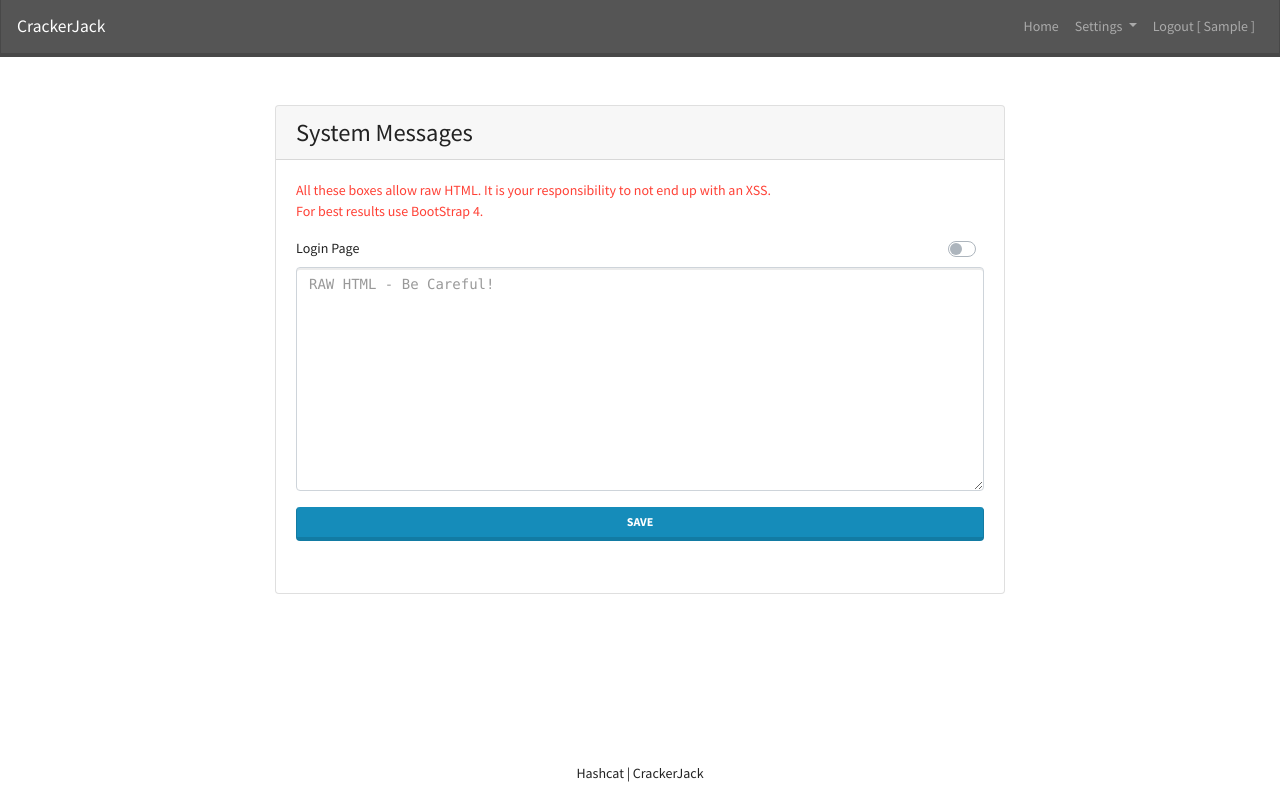
After one commit to ctxis/crackerjack, a Flask app: page /admin/system/messages in a window 1280 px wide. The commit adds this page. Run offline with Flask 2, Linux system fonts and the light colour scheme; a user stored in the database is signed in; tables that the repository leaves empty hold one stand-in row (values such as "Sample post"); some libraries are stand-ins or nearby versions.

Commit message:
Implement custom system message for login page (like instructions how to login etc)

```diff
--- a/app/controllers/admin.py
+++ b/app/controllers/admin.py
@@ -254,3 +254,35 @@ def shell_logs():
         'admin/shell/logs.html',
         shell_logs=shell_logs
     )
+
+
+@bp.route('/system/messages', methods=['GET'])
+@login_required
+def system_messages():
+    if not current_user.admin:
+        flash('Access Denied', 'error')
+        return redirect(url_for('home.index'))
+
+    return render_template(
+        'admin/system/messages.html'
+    )
+
+
+@bp.route('/system/messages/save', methods=['POST'])
+@login_required
+def system_messages_save():
+    if not current_user.admin:
+        flash('Access Denied', 'error')
+        return redirect(url_for('home.index'))
+
+    provider = Provider()
+    settings = provider.settings()
+
+    system_message_login = request.form['system_message_login'].strip()
+    system_message_login_show = int(request.form.get('system_message_login_show', 0))
+
+    settings.save('system_message_login', system_message_login)
+    settings.save('system_message_login_show', system_message_login_show)
+
+    flash('Settings saved', 'success')
+    return redirect(url_for('admin.system_messages'))
--- /dev/null
+++ b/app/templates/admin/system/messages.html
@@ -0,0 +1,37 @@
+{% extends 'layout/base.html' %}
+
+{% block content %}
+<div class="row mt-5">
+    <div class="col-2"></div>
+    <div class="col">
+        <div class="card">
+            <h3 class="card-header">System Messages</h3>
+            <ul class="card-body">
+                <div class="text-danger mb-3">
+                    All these boxes allow raw HTML. It is your responsibility to not end up with an XSS.
+                    <br>
+                    For best results use BootStrap 4.
+                </div>
+
+                <form action="{{ url_for('admin.system_messages_save') }}" method="post">
+                    <input type="hidden" name="csrf_token" value="{{ csrf_token() }}">
+
+                    <div class="form-group">
+                        <label for="system_message_login_show">Login Page</label>
+                        <div class="custom-control custom-switch float-right">
+                            <input name="system_message_login_show" type="checkbox" class="custom-control-input" id="system_message_login_show" value="1" {{ "checked='checked'" if setting_get('system_message_login_show', '0') == '1' else '' }}>
+                            <label class="custom-control-label" for="system_message_login_show"></label>
+                        </div>
+                        <textarea class="form-control text-monospace" id="system_message_login" name="system_message_login" rows="10" placeholder="RAW HTML - Be Careful!">{{ setting_get('system_message_login', '') }}</textarea>
+                    </div>
+
+                    <div class="form-group">
+                        <button type="submit" class="btn btn-primary btn-block">save</button>
+                    </div>
+                </form>
+            </ul>
+        </div>
+    </div>
+    <div class="col-2"></div>
+</div>
+{% endblock %}
--- a/app/templates/auth/login.html
+++ b/app/templates/auth/login.html
@@ -1,6 +1,12 @@
 {% extends 'layout/base.html' %}
 
 {% block content %}
+
+{% set system_message_login_show = setting_get('system_message_login_show', '') %}
+{% if system_message_login_show == '1' %}
+{{ setting_get('system_message_login', '')|safe }}
+{% endif %}
+
 <div class="row mt-5">
     <div class="col"></div>
     <div class="col">
--- a/app/templates/layout/base.html
+++ b/app/templates/layout/base.html
@@ -45,6 +45,7 @@
                     <a class="dropdown-item" href="{{ url_for('admin.settings_hashcat') }}">Hashcat</a>
                     <a class="dropdown-item" href="{{ url_for('admin.settings_auth') }}">Authentication</a>
                     <a class="dropdown-item" href="{{ url_for('admin.users') }}">Users</a>
+                    <a class="dropdown-item" href="{{ url_for('admin.system_messages') }}">System Messages</a>
                     <div class="dropdown-divider"></div>
                     <a class="dropdown-item" href="{{ url_for('admin.shell_logs') }}">Shell Logs</a>
                     {% endif %}
```
